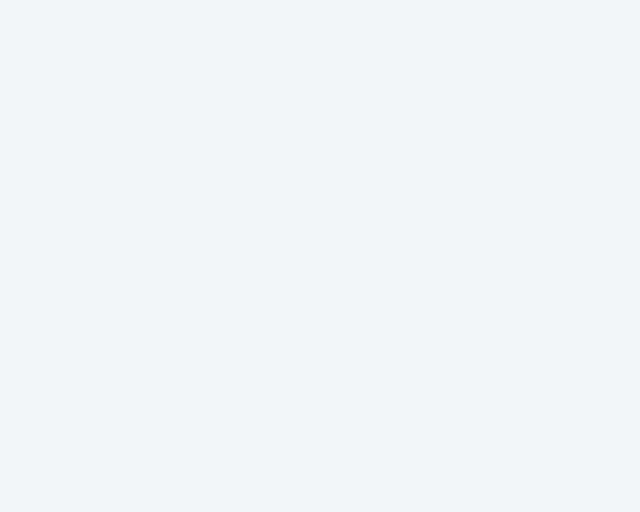
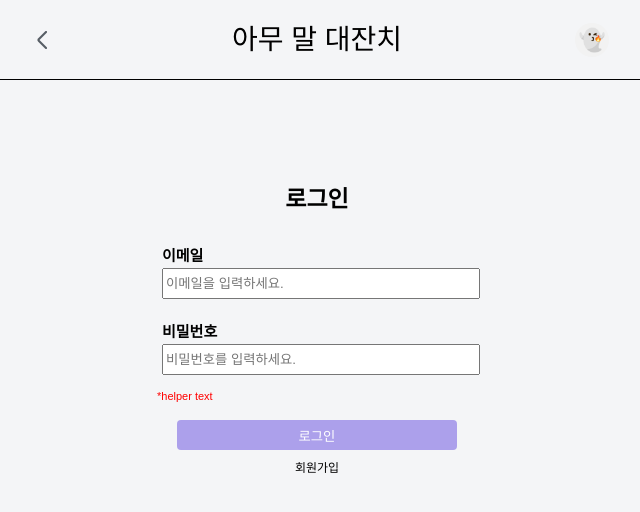
Before and after one commit to yoouung/community-web-fe, a React (Create React App) app: page /signin in a window 1280 px wide. Before the commit this address had no page. Shown: the top 512 px of the page, without its empty margins (323-963 px from the left). Built offline with nearby package versions, Linux system fonts and the light colour scheme; a web font is replaced by a local one.

Commit message:
FEAT: add sign in page (static)
- add `comStyles/jsx` to manage styles of common components

Signed-off-by: yoouung <jyp101400@egmail.com>

```diff
--- a/src/Router.js
+++ b/src/Router.js
@@ -4,6 +4,7 @@ import { Navigate } from "react-router";
 
 import Home from "./pages";
 import PostList from "./pages/post/postList";
+import SignIn from "./pages/user/signIn";
 
 function Router() {
   return (
@@ -11,6 +12,8 @@ function Router() {
       <Routes>
         <Route path="/" element={<Home />}>
           <Route index element={<Navigate to="posts" />} />
+
+          <Route path="signin" element={<SignIn />} />
 
           <Route path="posts">
             <Route index element={<PostList />} />
--- /dev/null
+++ b/src/components/common/comStyles.jsx
@@ -0,0 +1,16 @@
+import styled from "styled-components";
+
+export const HelperText = styled.span`
+  color: red;
+  font-size: 11px;
+  padding: 4px 5px;
+  height: 20px;
+  line-height: 15px;
+`;
+
+export const SubmitBtn = styled.button`
+  background-color: #aca0eb;
+  border-radius: 4px;
+  border: none;
+  color: white;
+`;
--- a/src/pages/index.jsx
+++ b/src/pages/index.jsx
@@ -5,6 +5,7 @@ import Header from "../components/common/header/header";
 
 const Container = styled.div`
   width: 100vw;
+  height: 100vh;
   display: flex;
   justify-content: center;
 `;
--- /dev/null
+++ b/src/pages/user/signIn.jsx
@@ -0,0 +1,113 @@
+import React from "react";
+import styled from "styled-components";
+import { HelperText, SubmitBtn } from "../../components/common/comStyles";
+
+const FormWrapper = styled.section`
+  display: flex;
+  flex-direction: column;
+  justify-content: center;
+  width: 360px;
+  padding-top: 20px;
+`;
+
+const Title = styled.div`
+  display: flex;
+  justify-content: center;
+  font-size: 23px;
+  font-weight: 700;
+  line-height: 38px;
+`;
+
+const InputForm = styled.form`
+  margin: 15px;
+  height: auto;
+  display: flex;
+  flex-direction: column;
+  justify-content: center;
+  align-items: start;
+`;
+
+const InputItem = styled.div`
+  display: flex;
+  flex-direction: column;
+  width: 100%;
+  padding: 10px;
+
+  .input-name {
+    padding: 5px 0;
+    font-size: 15px;
+    font-weight: 700;
+  }
+  .input {
+    width: 100%;
+    height: 25px;
+  }
+  .check-btn {
+    margin-left: 5px;
+    width: 80px;
+    background-color: #aca0eb;
+    color: white;
+    border-radius: 10%;
+    border: none;
+
+    &:hover {
+      cursor: pointer;
+      background-color: #7f6aee;
+    }
+  }
+`;
+
+const Additional = styled.span`
+  margin-top: 10px;
+  line-height: 16px;
+  font-size: 12px;
+  font-weight: 200;
+
+  &:hover {
+    cursor: pointer;
+  }
+`;
+
+// ========== JSX ==========
+
+const SignIn = () => {
+  // TODO: add form validation
+
+  // TODO: add form submit handler
+
+  return (
+    <>
+      <FormWrapper>
+        <Title>로그인</Title>
+        <InputForm>
+          <InputItem>
+            <span className="input-name">이메일</span>
+            <input className="input" name="email" id="email" placeholder="이메일을 입력하세요." />
+          </InputItem>
+          <InputItem>
+            <span className="input-name">비밀번호</span>
+            <input
+              className="input"
+              type="password"
+              name="password"
+              id="password"
+              placeholder="비밀번호를 입력하세요."
+            />
+          </InputItem>
+          <HelperText>*helper text</HelperText>
+        </InputForm>
+      </FormWrapper>
+      <SubmitBtn
+        style={{
+          width: "280px",
+          height: "30px",
+        }}
+      >
+        로그인
+      </SubmitBtn>
+      <Additional>회원가입</Additional>
+    </>
+  );
+};
+
+export default SignIn;
```
